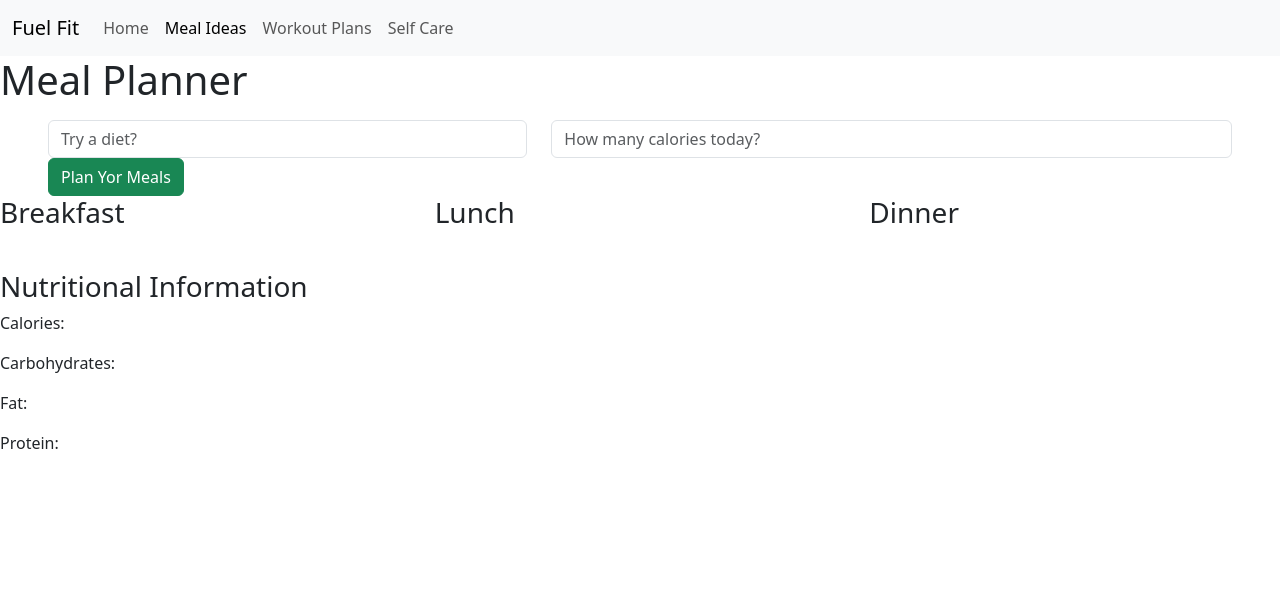
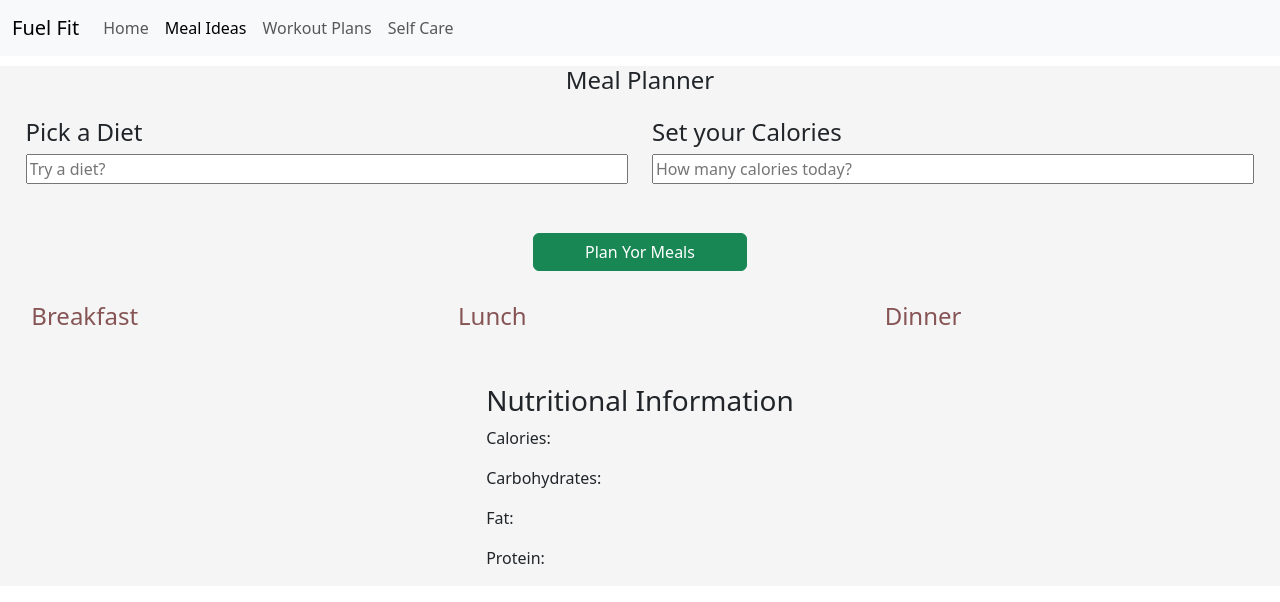
Before and after one commit to angelica-zach/wellness-app, a React (Vite) app: page /meals in a window 1280 px wide. Shown: the top 602 px of the page. Built offline with nearby package versions, Linux system fonts and the light colour scheme.

Commit message:
styling food page

```diff
--- a/package.json
+++ b/package.json
@@ -18,9 +18,10 @@
     "react": "^18.2.0",
     "react-beautiful-dnd": "^13.1.1",
     "react-dom": "^18.2.0",
-    "uuid": "^9.0.1",
     "react-router-dom": "^6.22.0",
-    "react-youtube": "^10.1.0"
+    "react-youtube": "^10.1.0",
+    "styled-components": "^6.1.8",
+    "uuid": "^9.0.1"
   },
   "devDependencies": {
     "@types/react": "^18.2.15",
--- a/src/Components/Row.jsx
+++ b/src/Components/Row.jsx
@@ -1,7 +1,7 @@
 import React from "react";
 
 function Row(props) {
-  return <div className="row">{props.children}</div>;
+  return <div className='row'>{props.children}</div>;
 }
 
 export default Row;
--- a/src/Pages/Meal.jsx
+++ b/src/Pages/Meal.jsx
@@ -16,7 +16,7 @@ function Meal() {
     const [meals, setMeals] = useState({ breakfast: '', lunch: '', dinner: '' });
 
     // State to hold the nutritional information
-    const [nutritional, setNutritional] = useState({ calories: '', fat: '', protein: ''});
+    const [nutritional, setNutritional] = useState({ calories: '', fat: '', protein: '' });
 
     // State to hold the images
     const [bImages, setBImages] = useState('');
@@ -43,7 +43,7 @@ function Meal() {
             setMeals({ ...meals, breakfast: response.meals[0].title, lunch: response.meals[1].title, dinner: response.meals[2].title });
 
             // Set the nutritional information
-            setNutritional({ ...nutritional, calories: response.nutrients.calories, carbohydrates: response.nutrients.carbohydrates, fat: response.nutrients.fat, protein: response.nutrients.protein});
+            setNutritional({ ...nutritional, calories: response.nutrients.calories, carbohydrates: response.nutrients.carbohydrates, fat: response.nutrients.fat, protein: response.nutrients.protein });
 
             console.log(response, nutritional, calories, diet);
 
@@ -76,40 +76,46 @@ function Meal() {
 
 
     return (
-        <div>
-            <h1>Meal Planner</h1>
+        <div className='meal-page'>
+            <h1 id='meal-title'>Meal Planner</h1>
             <form onSubmit={planMeals}>
-                <Container className="mt-3 px-5">
-                    <Row className="mb-3">
-                        <Col size="5">
+                <div className='row forms'>
+                    <div className='col-md-6 d-flex flex-column justify-content-center'>
+                        <h4>Pick a Diet</h4>
                         <input
-                                className="form-control"
+                            className="form-diet"
+                            id='diet-input'
                             type="text"
                             placeholder="Try a diet?"
                             name="diet"
                             onChange={(event) => setDiet(event.target.value)}
-
-
                         />
-                        </Col>
-                        <Col size="7">
+                    </div>
+                    <div className='col-md-6 d-flex flex-column justify-content-center'>
+                        <h4>Set your Calories</h4>
                         <input
-                                className="form-control"
+                            className="form-calories"
+                            id='cal-input'
                             type="number"
                             placeholder="How many calories today?"
                             name="calories"
                             onChange={(event) => setCalories(event.target.value)}
+                        />
+                    </div>
+
+                </div>
+                <div className='d-flex justify-content-center'>
+                    <button type="submit" className="btn btn-success d-flex justify-content-center col-md-2">
+                        Plan Yor Meals
+                    </button>
+                </div>
 
 
-                            />
-                        </Col>
-                    </Row>
-                    <button type="submit" className="btn btn-success">
-                        Plan Yor Meals
-                    </button>
-                </Container>
             </form>
+
+
             <Row>
+                <div className='images d-flex justify-content-around align-items-center'>
                     <Col size="md-4">
                         <h3>Breakfast</h3>
                         <Image src={bImages} />
@@ -126,7 +132,11 @@ function Meal() {
                         <Image src={dImages} />
                         <h4>{meals.dinner}</h4>
                     </Col>
+                </div>
             </Row>
+
+
+            <div className='nutr d-flex justify-content-around'>
                 <Row>
                     <Col size="md-12">
                         <h3>Nutritional Information</h3>
@@ -136,6 +146,9 @@ function Meal() {
                         <p>Protein: {nutritional.protein}</p>
                     </Col>
                 </Row>
+
+            </div>
+
         </div>
     )
 }
--- a/src/index.css
+++ b/src/index.css
@@ -1,3 +1,48 @@
 body {
   font-family: "Roboto", sans-serif;
 }
+
+
+/* MEAL */
+.meal-page {
+  background-color: #f5f5f5;
+}
+#meal-title {
+  font-size: 1.5em;
+ display: flex;
+  justify-content: center;
+  margin: 10px 0;
+  padding-bottom: 1%;
+}
+
+.forms {
+  display: flex;
+  justify-content: center;
+  padding-bottom: 3%;
+  padding-left: 2%;
+  padding-right: 2%;
+}
+
+.btn {
+  margin: 10px;
+  padding: 10px;
+  border-radius: 5px;
+  background-color: #865454;
+  color: white;
+  font-size: 1em;
+  cursor: pointer;
+}
+
+ .images {
+  display: flex;
+  justify-content: space-between;
+  margin: 0 10px;
+  padding-left: 5%;
+ }
+
+ .images h3 {
+  margin: 0;
+  padding: 5%;
+  font-size: 1.5em;
+  color: #865454;
+ }
```
Also changed, not shown: 1 other file (tests, documents, lock files or other folders). Lines whose indentation alone changed are shown as unchanged.
